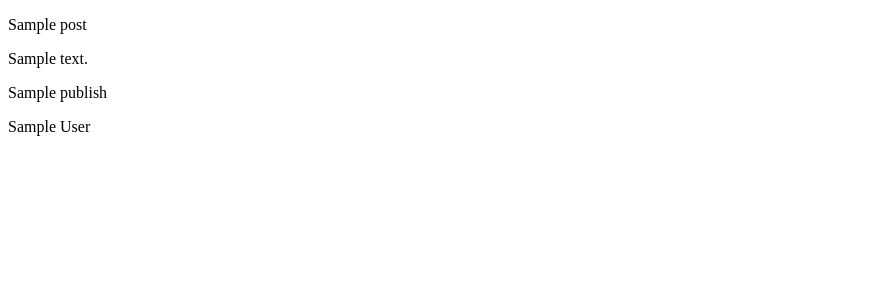
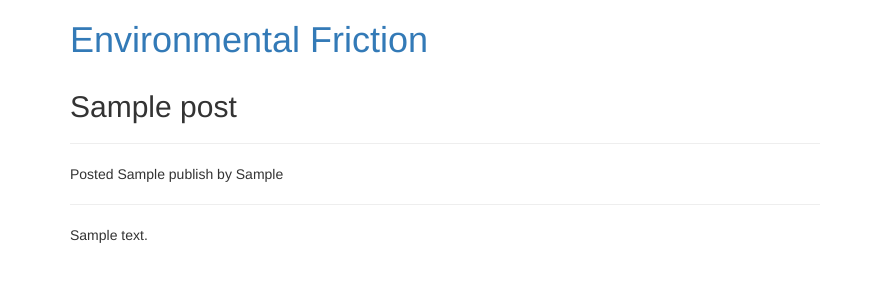
Before and after one commit to jbittel/environmental-friction, a Django app: template environmental-friction/blog/templates/blog/post_detail.html in a window 1280 px wide. Shown: the top 300 px of the page, without its empty margins (0-874 px from the left). Run offline with Django 3.2, Linux system fonts and the light colour scheme; the template is opened without the code that fills it: most values are stand-ins (such as "Sample title", 1, 10 or a date in 2020); some libraries are stand-ins or nearby versions.

Commit message:
Implement initial Bootstrap formatting

```diff
--- a/environmental-friction/blog/models.py
+++ b/environmental-friction/blog/models.py
@@ -50,6 +50,7 @@ class Post(models.Model):
     published = PublishedPostManager()
 
     class Meta:
+        ordering = ('-publish',)
         verbose_name = 'Post'
         verbose_name_plural = 'Posts'
 
--- a/environmental-friction/blog/templates/base.html
+++ /dev/null
@@ -1,10 +0,0 @@
-<!DOCTYPE html>
-<html>
-<head>
-</head>
-<body>
-  <div class="container">
-    {% block content %}{% endblock content %}
-  </div>
-</body>
-</html>
--- a/environmental-friction/blog/templates/blog/post_detail.html
+++ b/environmental-friction/blog/templates/blog/post_detail.html
@@ -2,8 +2,13 @@
 {% load markup %}
 
 {% block content %}
-  <p>{{ post.title }}</p>
-  <p>{{ post.body|markup }}</p>
-  <p>{{ post.publish }}</p>
-  <p>{{ post.author }}</p>
+  <div class="row">
+    <div class="col-lg-8">
+      <h2>{{ post.title }}</h2>
+      <hr>
+      <p>Posted {{ post.publish }} by {{ post.author.first_name }}</p>
+      <hr>
+      <p>{{ post.body|markup }}</p>
+    </div>
+  </div>
 {% endblock %}
--- /dev/null
+++ b/environmental-friction/templates/base.html
@@ -0,0 +1,16 @@
+<!DOCTYPE html>
+<html lang="en">
+<head>
+  <meta charset="utf-8">
+  <meta http-equiv="X-UA-Compatible" content="IE=edge">
+  <meta name="viewport" content="width=device-width, initial-scale=1">
+  <title>Environmental Friction</title>
+  <link rel="stylesheet" href="https://maxcdn.bootstrapcdn.com/bootstrap/3.3.5/css/bootstrap.min.css">
+</head>
+<body>
+  <div class="container">
+    <h1><a href="/">Environmental Friction</a></h1>
+    {% block content %}{% endblock content %}
+  </div>
+</body>
+</html>
```
Also changed, not shown: environmental-friction/blog/templates/blog/post_list.html (+8 -5 lines).
